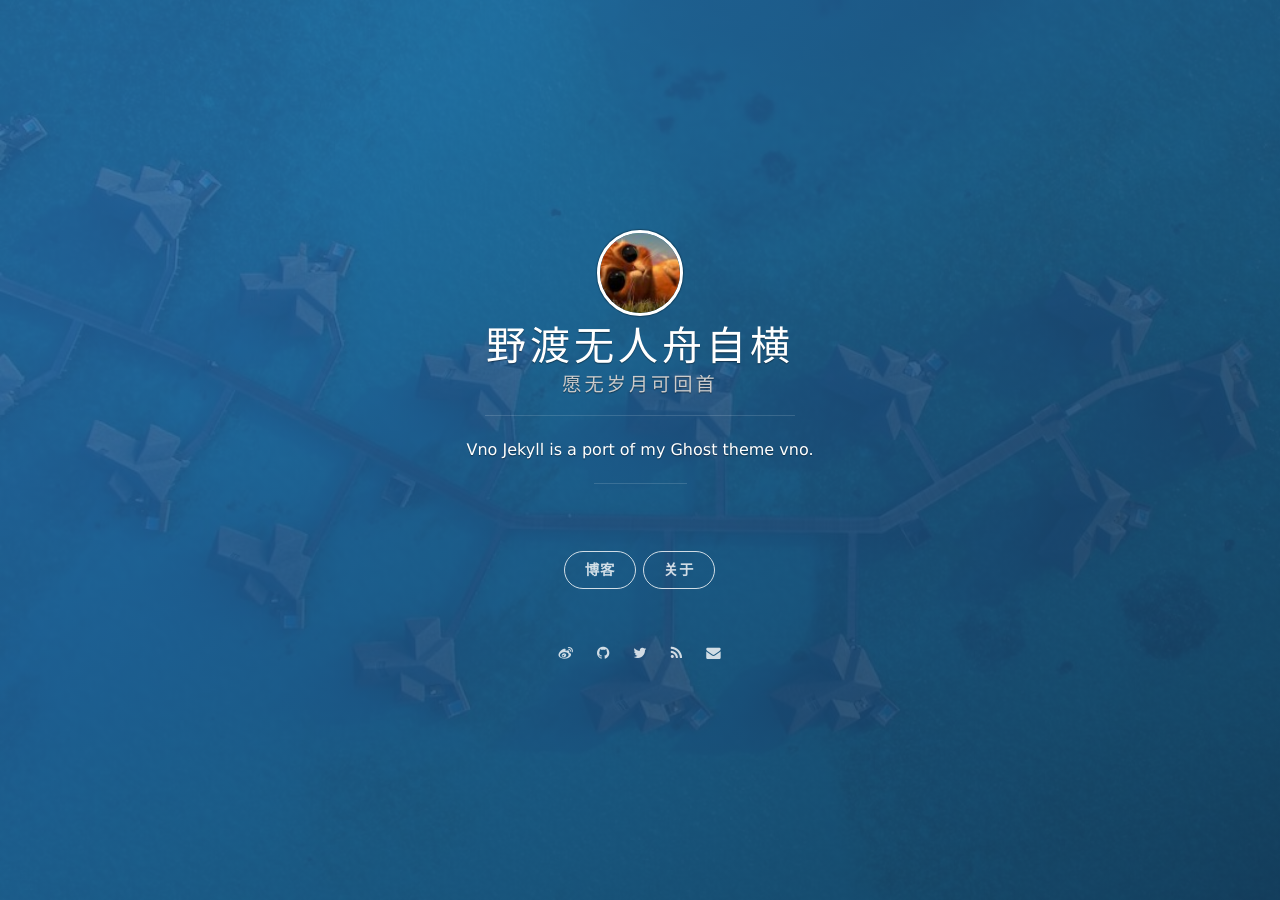
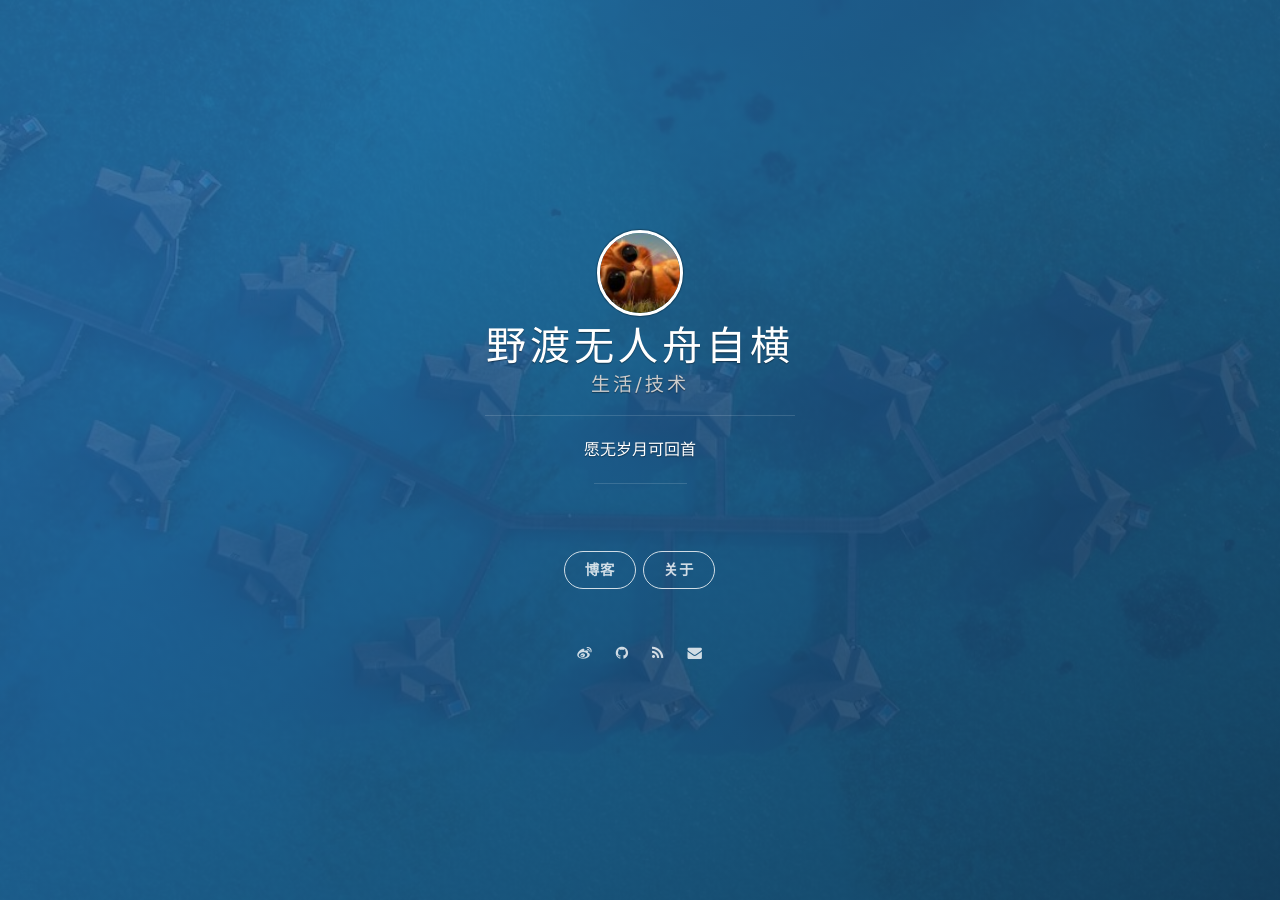
Before and after one commit to kuzzh/kuzzh.github.io, a Jekyll site: the page built from index.html, in a window 1280 px wide. Built offline with Jekyll 4.4.1, drawn with Linux system fonts in a browser that asks for light colours; nearby versions of some CDN libraries; the list of posts is cut into pages by our own code.

Commit message:
Update basic config

```diff
--- a/_config.yml
+++ b/_config.yml
@@ -1,8 +1,8 @@
 # Basic
 title: 野渡无人舟自横
-subtitle: 愿无岁月可回首
+subtitle: 生活/技术
 welcome_message:
-description: Vno Jekyll is a port of my Ghost theme vno.
+description: 愿无岁月可回首
 creator: <a href="https://sarlanori.github.io">@sarlanori</a>
 
 url: "https://sarlanori.github.io"
@@ -39,7 +39,7 @@ comment:
 social:
     weibo: sarlanori
     github: sarlanori
-    twitter: onevcat
+    #twitter: onevcat
     #gplus: 107108267983477358170
     mail: sarlanori@qq.com
 
--- a/_includes/footer.html
+++ b/_includes/footer.html
@@ -1,7 +1,7 @@
 <section class="footer">
     <footer>
     	<span class="footer__copyright">本站点采用<a href="http://creativecommons.org/licenses/by-nc-sa/4.0/">知识共享 署名-非商业性使用-相同方式共享 4.0 国际 许可协议</a></span>
-        <span class="footer__copyright">由 <a href="https://jekyllrb.com">Jekyll</a> 于 {{ site.time | date: "%F" }} 生成，感谢 <a href="https://www.digitalocean.com/?refcode=30ed2d146762">Digital Ocean</a> 为本站提供稳定的 VPS 服务</span>
+        <span class="footer__copyright">由 <a href="https://jekyllrb.com">Jekyll</a> 于 {{ site.time | date: "%F" }} 生成，感谢 <a href="https://www.github.com">GitHub</a> 为本站提供稳定的托管服务</span>
         <span class="footer__copyright">本站{% if site.creator %}由 {{site.creator}} 创建，{% endif %}采用 <a href="https://github.com/onevcat/vno-jekyll">Vno - Jekyll</a> 作为主题，您可以在 GitHub 找到<a href="https://github.com/onevcat/OneV-s-Den">本站源码</a> - &copy; {{site.time | date: "%Y"}}</span>
     </footer>
 </section>
```
